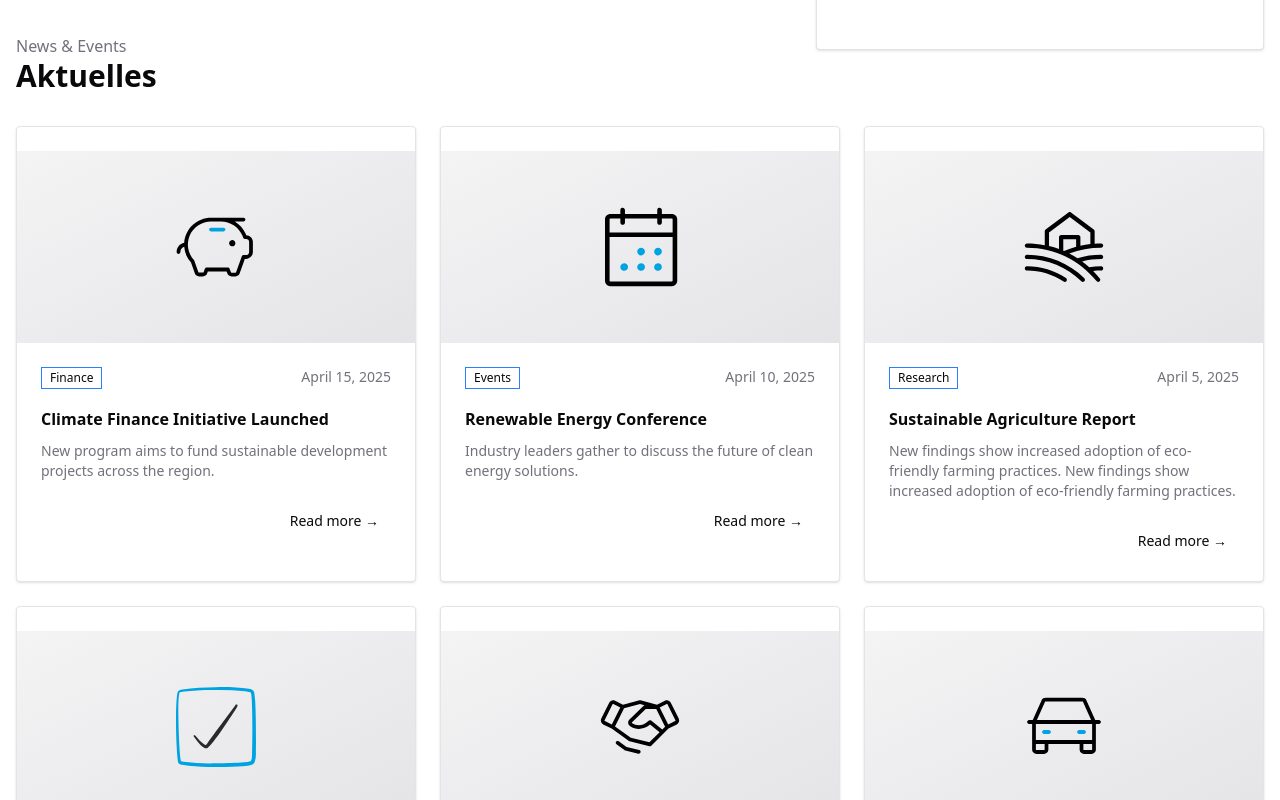
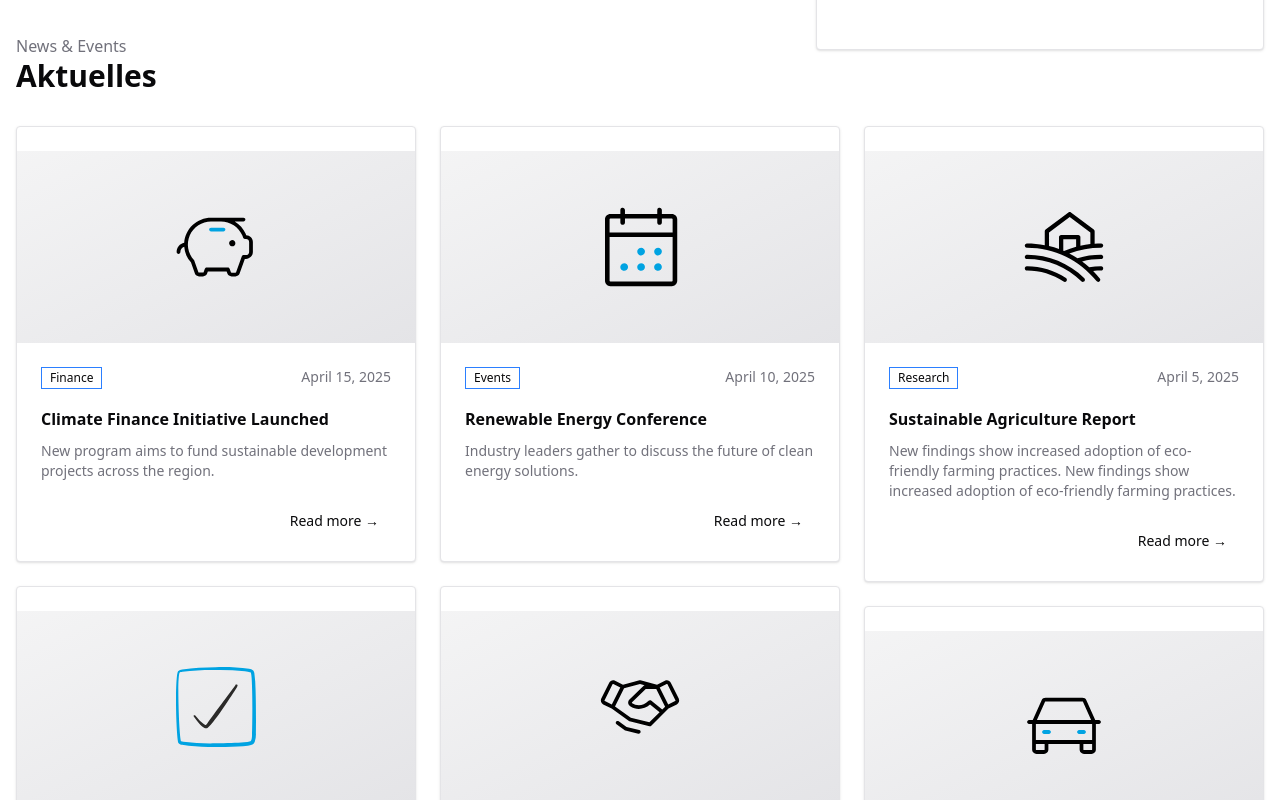
Before and after one commit to k1sina/voss, a Next.js app: page / in a window 1280 px wide. Shown: the part 2260-3060 px from the top of the page. Built offline with nearby package versions, Linux system fonts and the light colour scheme.

Commit message:
feat: implement masonry layout for NewsList component; enhance item distribution and responsiveness

```diff
--- a/components/sections/NewsList.tsx
+++ b/components/sections/NewsList.tsx
@@ -11,6 +11,7 @@ import {
 import { Badge } from "@/components/ui/badge";
 import { Button } from "@/components/ui/button";
 import Image from "next/image";
+import { useEffect, useRef, useState } from "react";
 
 interface NewsItem {
   id: string;
@@ -28,6 +29,50 @@ interface NewsListProps {
 }
 
 export default function NewsList({ title, subtitle, items }: NewsListProps) {
+  // Split items into columns for the masonry layout
+  const [columns, setColumns] = useState<NewsItem[][]>([]);
+  const containerRef = useRef<HTMLDivElement>(null);
+
+  useEffect(() => {
+    // Create and distribute items for masonry layout
+    const createColumns = () => {
+      if (!items.length) return;
+
+      let numColumns = 3; // Default for large screens
+      const width = window.innerWidth;
+
+      if (width < 768) {
+        numColumns = 1; // Mobile: single column
+      } else if (width < 1024) {
+        numColumns = 2; // Tablet: two columns
+      }
+
+      // Initialize empty columns
+      const newColumns: NewsItem[][] = Array.from({ length: numColumns }, () => []);
+
+      // Distribute items across columns
+      items.forEach((item, index) => {
+        // Place item in the column with the current index modulo number of columns
+        // This ensures items are distributed evenly across columns
+        const columnIndex = index % numColumns;
+        newColumns[columnIndex].push(item);
+      });
+
+      setColumns(newColumns);
+    };
+
+    // Create columns initially
+    createColumns();
+
+    // Update columns on window resize
+    const handleResize = () => {
+      createColumns();
+    };
+
+    window.addEventListener('resize', handleResize);
+    return () => window.removeEventListener('resize', handleResize);
+  }, [items]);
+
   return (
     <section className="mb-12">
       <div className="mb-8">
@@ -37,8 +82,13 @@ export default function NewsList({ title, subtitle, items }: NewsListProps) {
         <h2 className="text-3xl font-bold mb-2 font-myriad-pro">{title}</h2>
       </div>
 
-      <div className="grid grid-cols-1 md:grid-cols-2 lg:grid-cols-3 gap-6">
-        {items.map((item) => (
+      <div
+        ref={containerRef}
+        className="flex flex-col md:flex-row gap-6"
+      >
+        {columns.map((column, columnIndex) => (
+          <div key={`column-${columnIndex}`} className="flex-1 flex flex-col gap-6">
+            {column.map((item) => (
               <Card
                 key={item.id}
                 className="overflow-hidden group hover:shadow-md transition-shadow duration-300"
@@ -82,6 +132,8 @@ export default function NewsList({ title, subtitle, items }: NewsListProps) {
               </Card>
             ))}
           </div>
+        ))}
+      </div>
 
       <div className="flex justify-center mt-8">
         <Button variant="outline" className="font-myriad-pro">
```
Lines whose indentation alone changed are shown as unchanged.
